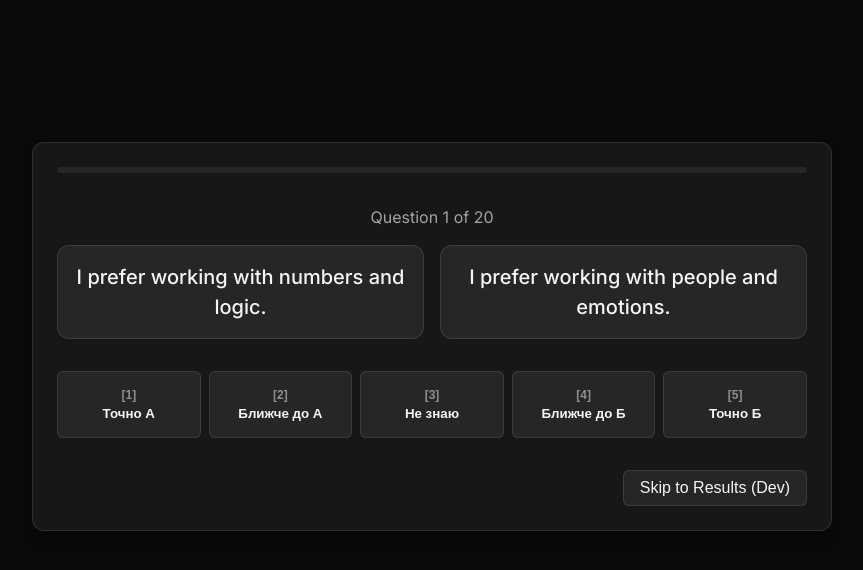
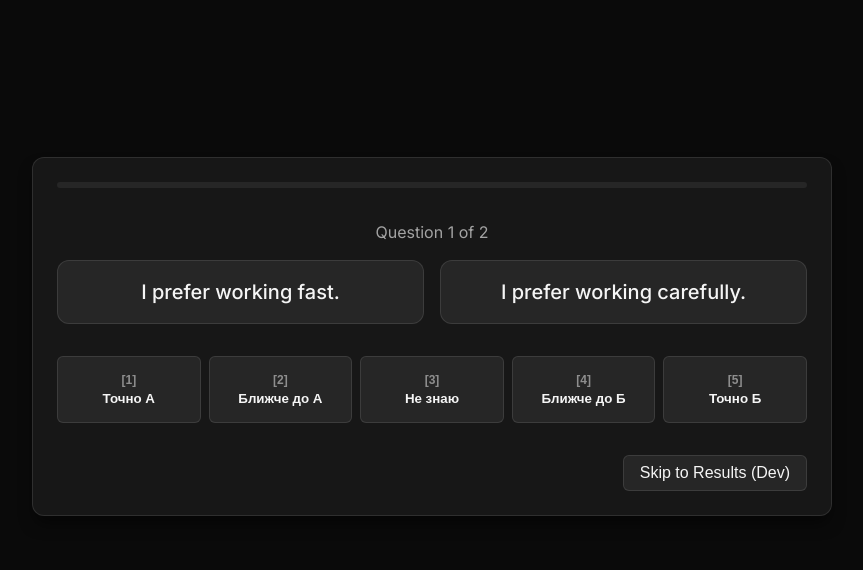
Before and after one commit to AleksZal/Future-job-test, a React (Vite) app in the folder client/: page /test in a window 1280 px wide. Shown: the top 570 px of the page, without its empty margins (208-1071 px from the left). Built offline with nearby package versions, Linux system fonts and the light colour scheme.

Commit message:
feat: add state management for psychometric traits and scores

```diff
--- a/client/src/components/test.jsx
+++ b/client/src/components/test.jsx
@@ -2,53 +2,67 @@ import { useState, useEffect } from 'react';
 import { useNavigate } from 'react-router-dom';
 import { Card } from './ui/Card';
 import { Button } from './ui/Button';
+import { Input } from './ui/Input';
+import { questionsAndAnswers } from '../data/questionsAndAnswers';
 import '../styles/test.css';
-
-// Mock data for layout
-const mockQuestion = {
-  questionTextOne: "I prefer working with numbers and logic.",
-  questionTextTwo: "I prefer working with people and emotions.",
-};
-const mockAnswers = ["Точно А", "Ближче до А", "Не знаю", "Ближче до Б", "Точно Б"];
 
 export default function Test() {
   const navigate = useNavigate();
   const [currentIdx, setCurrentIdx] = useState(0);
   const [focusedIdx, setFocusedIdx] = useState(-1);
-  const total = 20;
+  const [scores, setScores] = useState({
+    activity: 0, social: 0, emotionalStability: 0, structure: 0, leadership: 0, math: 0, physics: 0
+  });
+  const [subjectInput, setSubjectInput] = useState('');
 
-  const handleAnswer = (idx) => {
+  const isGraduate = localStorage.getItem('studyingStatus') === 'Graduated';
+  const questions = isGraduate ? questionsAndAnswers.graduate : questionsAndAnswers.nonGraduate;
+  const total = questions.length;
+  const currentQ = questions[currentIdx];
+
+  const proceed = () => {
     if (currentIdx < total - 1) {
       setCurrentIdx(currentIdx + 1);
       setFocusedIdx(-1);
+      setSubjectInput('');
     } else {
+      localStorage.setItem('testScores', JSON.stringify(scores));
       navigate('/results');
+    }
+  };
+
+  const handleAnswer = (idx) => {
+    if (currentQ.isSubjectScore) return;
+    const points = currentQ.answers[idx].points;
+    setScores(prev => ({ ...prev, [currentQ.trait]: prev[currentQ.trait] + points }));
+    proceed();
+  };
+
+  const handleSubjectSubmit = (e) => {
+    e.preventDefault();
+    const val = parseInt(subjectInput, 10);
+    if (val >= 1 && val <= 12) {
+      setScores(prev => ({ ...prev, [currentQ.trait]: val }));
+      proceed();
     }
   };
 
   useEffect(() => {
     const handleKeyDown = (e) => {
-      // Numbers 1-5
+      if (currentQ.isSubjectScore) return;
       if (e.key >= '1' && e.key <= '5') {
         const idx = parseInt(e.key) - 1;
         handleAnswer(idx);
       }
-
-      // Arrow keys for visual focus
-      if (e.key === 'ArrowRight') {
-        setFocusedIdx(prev => Math.min(prev + 1, 4));
-      } else if (e.key === 'ArrowLeft') {
-        setFocusedIdx(prev => Math.max(prev - 1, 0));
-      } else if (e.key === 'Enter' && focusedIdx !== -1) {
-        handleAnswer(focusedIdx);
-      }
+      if (e.key === 'ArrowRight') setFocusedIdx(prev => Math.min(prev + 1, 4));
+      else if (e.key === 'ArrowLeft') setFocusedIdx(prev => Math.max(prev - 1, 0));
+      else if (e.key === 'Enter' && focusedIdx !== -1) handleAnswer(focusedIdx);
     };
-
     window.addEventListener('keydown', handleKeyDown);
     return () => window.removeEventListener('keydown', handleKeyDown);
-  }, [currentIdx, focusedIdx]);
+  }, [currentIdx, focusedIdx, currentQ]);
 
-  const progress = ((currentIdx) / total) * 100;
+  const progress = (currentIdx / total) * 100;
 
   return (
     <div className="test-container">
@@ -61,12 +75,23 @@ export default function Test() {
         </div>
 
         <div className="question-text-container">
-          <div className="question-text">{mockQuestion.questionTextOne}</div>
-          <div className="question-text">{mockQuestion.questionTextTwo}</div>
+          <div className="question-text">{currentQ.questionTextOne}</div>
+          {currentQ.questionTextTwo && <div className="question-text">{currentQ.questionTextTwo}</div>}
         </div>
 
+        {currentQ.isSubjectScore ? (
+          <form onSubmit={handleSubjectSubmit} style={{ maxWidth: '300px', margin: '0 auto', marginBottom: '2rem' }}>
+            <Input
+              type="number" min="1" max="12"
+              value={subjectInput}
+              onChange={e => setSubjectInput(e.target.value)}
+              placeholder="1-12"
+            />
+            <Button type="submit" variant="primary" style={{ width: '100%' }}>Submit</Button>
+          </form>
+        ) : (
           <div className="answers-container">
-          {mockAnswers.map((ans, idx) => (
+            {currentQ.answers.map((ans, idx) => (
               <button
                 key={idx}
                 className={`answer-btn ${focusedIdx === idx ? 'selected' : ''}`}
@@ -74,10 +99,11 @@ export default function Test() {
                 onMouseEnter={() => setFocusedIdx(idx)}
               >
                 <div style={{ fontSize: '0.75rem', opacity: 0.5, marginBottom: '4px' }}>[{idx + 1}]</div>
-              {ans}
+                {ans.text}
               </button>
             ))}
           </div>
+        )}
 
         <div style={{ textAlign: 'right' }}>
           <Button variant="secondary" onClick={() => navigate('/results')}>Skip to Results (Dev)</Button>
--- /dev/null
+++ b/client/src/data/questionsAndAnswers.js
@@ -0,0 +1,56 @@
+export const questionsAndAnswers = {
+  nonGraduate: [
+    {
+      trait: "activity",
+      questionTextOne: "I prefer working fast.",
+      questionTextTwo: "I prefer working carefully.",
+      answers: [
+        { points: 1, text: "Точно А" },
+        { points: 0.5, text: "Ближче до А" },
+        { points: 0, text: "Не знаю" },
+        { points: -0.5, text: "Ближче до Б" },
+        { points: -1, text: "Точно Б" }
+      ]
+    },
+    {
+      trait: "social",
+      questionTextOne: "I like working in a team.",
+      questionTextTwo: "I like working alone.",
+      answers: [
+        { points: 1, text: "Точно А" },
+        { points: 0.5, text: "Ближче до А" },
+        { points: 0, text: "Не знаю" },
+        { points: -0.5, text: "Ближче до Б" },
+        { points: -1, text: "Точно Б" }
+      ]
+    }
+  ],
+  graduate: [
+    {
+      trait: "math",
+      isSubjectScore: true,
+      questionTextOne: "Enter your Math score (1-12)",
+      questionTextTwo: "",
+      answers: [] // special handling in UI
+    },
+    {
+      trait: "physics",
+      isSubjectScore: true,
+      questionTextOne: "Enter your Physics score (1-12)",
+      questionTextTwo: "",
+      answers: []
+    },
+    {
+      trait: "activity",
+      questionTextOne: "I prefer working fast.",
+      questionTextTwo: "I prefer working carefully.",
+      answers: [
+        { points: 1, text: "Точно А" },
+        { points: 0.5, text: "Ближче до А" },
+        { points: 0, text: "Не знаю" },
+        { points: -0.5, text: "Ближче до Б" },
+        { points: -1, text: "Точно Б" }
+      ]
+    }
+  ]
+};
```
Lines whose indentation alone changed are shown as unchanged.
